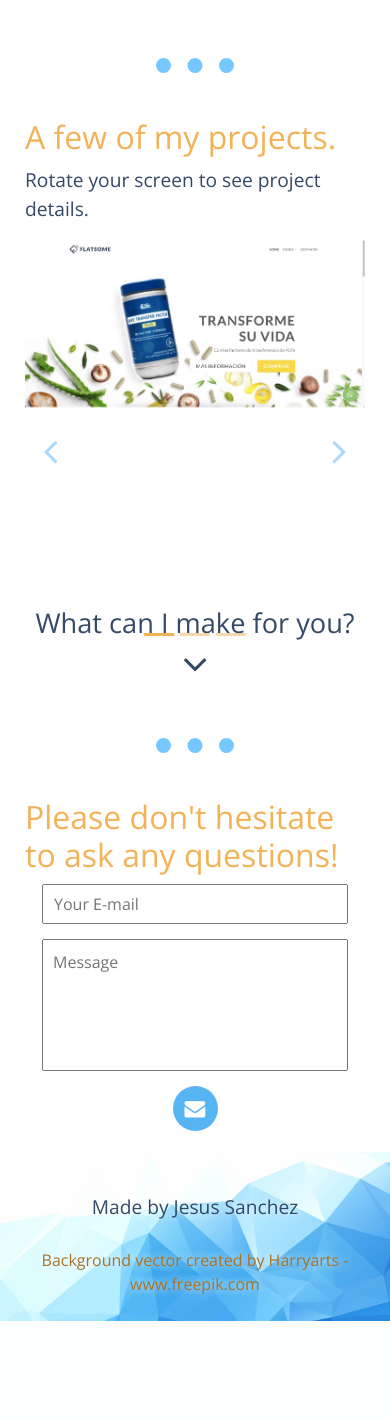
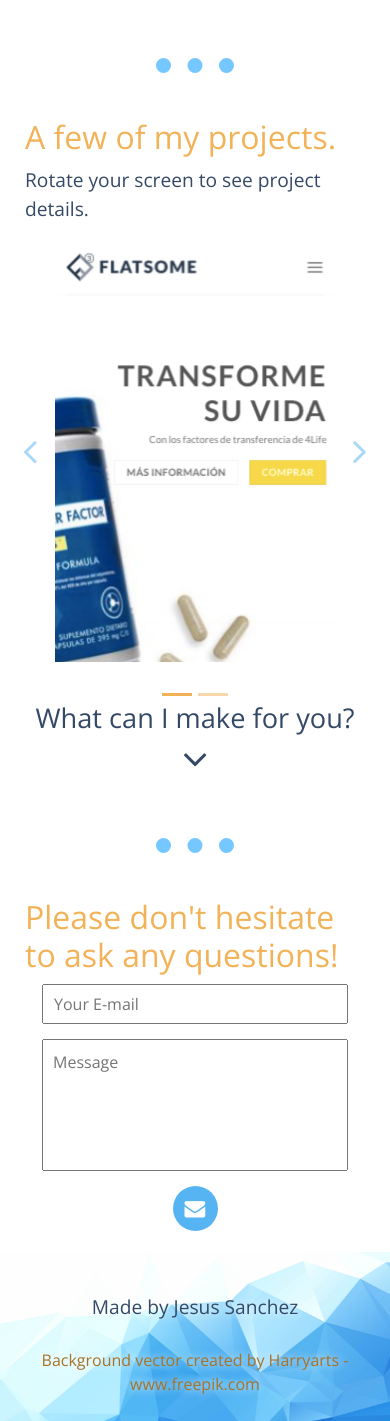
Before and after one commit to jxsanchez/Portfolio, a PHP site: page / in a window 390 px wide. Shown: the part 1402-2823 px from the top of the page. Before the commit the page ends 2723 px from the top, so only its background shows below. Run offline with PHP 8.4, Linux system fonts and the light colour scheme.

Commit message:
fix mobile styling

```diff
--- a/index.html
+++ b/index.html
@@ -77,12 +77,13 @@
             <ol class="carousel-indicators">
                 <li data-target="#projectCarousel" data-slide-to="0" class="active"></li>
                 <li data-target="#projectCarousel" data-slide-to="1"></li>
-                <li data-target="#projectCarousel" data-slide-to="2"></li>
+                <!-- <li data-target="#projectCarousel" data-slide-to="2"></li> -->
             </ol>
 
             <div class="carousel-inner">
                 <a href="https://saludnexito.com/" class="carousel-item active" target="blank">
-                    <img src="img/project-1.png" class="project-img d-block w-100" alt="Salud n Exito Preview">
+                    <img src="img/project-1.png" class="d-none d-md-block" alt="Salud n Exito Preview">
+                    <img src="img/project-1-m.png" class="d-md-none d-xs-block" alt="Salud n Exito Preview">
 
                     <div class="carousel-caption d-none d-md-block">
                         <h5>Salud n Exito</h5>
@@ -91,23 +92,21 @@
                 </a>
 
                 <a href="https://thawing-forest-99001.herokuapp.com/" class="carousel-item" target="blank">
-                    <img src="img/project-2.png" class="d-block w-100" alt="Like Deleter Preview">
+                    <img src="img/project-2.png" class="d-none d-md-block" alt="Like Deleter Preview">
+                    <img src="img/project-2-m.png" class="d-md-none d-xs-block" alt="Like Deleter Preview">
 
                     <div class="carousel-caption d-none d-md-block">
-
                         <h5>Like Deleter</h5>
                         <p>Twitter API project that utilizes login with Twitter. Displays user information and allows user to tweet and delete up to 200 likes.</p>
                     </div>
                 </a>
 
-                <div class="carousel-item">
+                <!-- <div class="carousel-item">
                     <div class="carousel-caption d-none d-md-block">
                         <h5>Project 3 Title</h5>
-                        <p>Lorem ipsum dolor sit amet consectetur adipisicing elit. Ducimus necessitatibus dignissimos
-                            vel repellat aperiam expedita, praesentium perspiciatis aspernatur! Eveniet culpa, amet
-                            similique odit adipisci ullam harum enim temporibus officia tempore?</p>
+                        <p>Lorem ipsum dolor sit amet consectetur adipisicing elit. Ducimus necessitatibus dignissimos</p>
                     </div>
-                </div>
+                </div> -->
             </div> <!-- end of carousel-inner -->
 
             <a class="carousel-control-prev" href="#projectCarousel" role="button" data-slide="prev">
--- a/styles.css
+++ b/styles.css
@@ -204,7 +204,7 @@
 }
 
 .carousel-item img {
-  height: 100%;
+  width: 100%;
 }
 
 .project-img {
@@ -213,6 +213,7 @@
 
 .carousel-caption {
   bottom: 80px;
+  padding: 15px 30px 0;
   background: rgba(255, 255, 255, 0.9);
 }
 
@@ -361,7 +362,7 @@
 
   /* PROJECTS */
   #projects {
-    padding-bottom: 600px;
+    padding-bottom: 700px;
   }
 
   .carousel {
@@ -369,8 +370,21 @@
     padding: 0;
   }
 
+  .carousel-inner {
+    padding: 0 30px;
+  }
+
   .carousel-control-btn {
     font-size: 2.5rem;
+  }
+
+  .carousel-control-next,
+  .carousel-control-prev {
+    width: 10px;
+  }
+
+  .carousel-indicators {
+    bottom: -60px;
   }
 
   /***********
@@ -450,12 +464,17 @@
 
   /* PROJECTS */
   #projects {
-    padding-bottom: 600px;
+    padding-bottom: 400px;
   }
 
   .carousel {
     height: 70vh;
     padding: 0;
+  }
+
+  .carousel-caption {
+    bottom: 50px;
+    padding: 0 10px;
   }
 
   .carousel-caption h5 {
@@ -468,6 +487,10 @@
 
   .carousel-control-btn {
     font-size: 2.5rem;
+  }
+
+  .carousel-indicators {
+    bottom: -50px;
   }
 
   /***********
```
Also changed, not shown: img/project-1-m.png (added), img/project-2-m.png (added).
